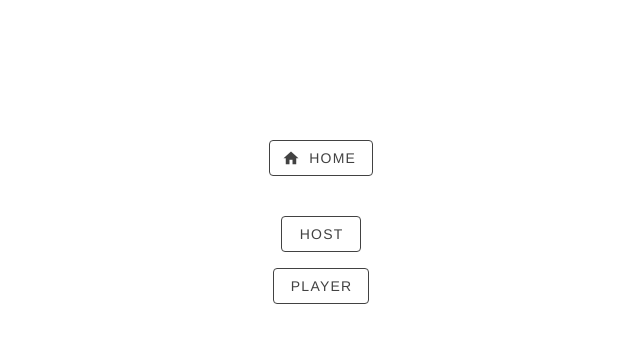
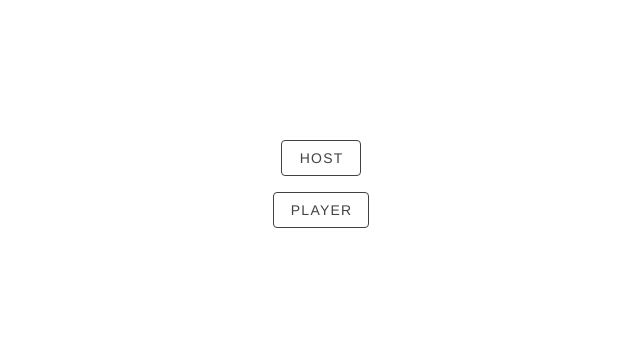
Before and after one commit to AZKZ/bingo, a Vue app: page / in a window 1280 px wide. Shown: the top 342 px of the page, without its empty margins (319-959 px from the left). Built offline with nearby package versions, Linux system fonts and the light colour scheme.

Commit message:
レイアウトの修正

```diff
--- a/src/App.vue
+++ b/src/App.vue
@@ -2,11 +2,11 @@
   <v-app>
     <v-container>
       <div id='app'>
-        <v-btn class='ma-2' outlined color='secondary' v-on:click='mode="home"'>
-          <v-icon left>mdi-home</v-icon>Home
-        </v-btn>
-        <br />
-        <br />
+        <div v-if='mode != "home"'>
+          <v-btn class='ma-2' outlined color='secondary' v-on:click='mode="home"'>
+            <v-icon left>mdi-home</v-icon>Home
+          </v-btn>
+        </div>
         <div v-if='mode == "home"'>
           <v-btn class='ma-2' outlined color='secondary' v-on:click='mode="host"'>Host</v-btn>
           <br />
```
